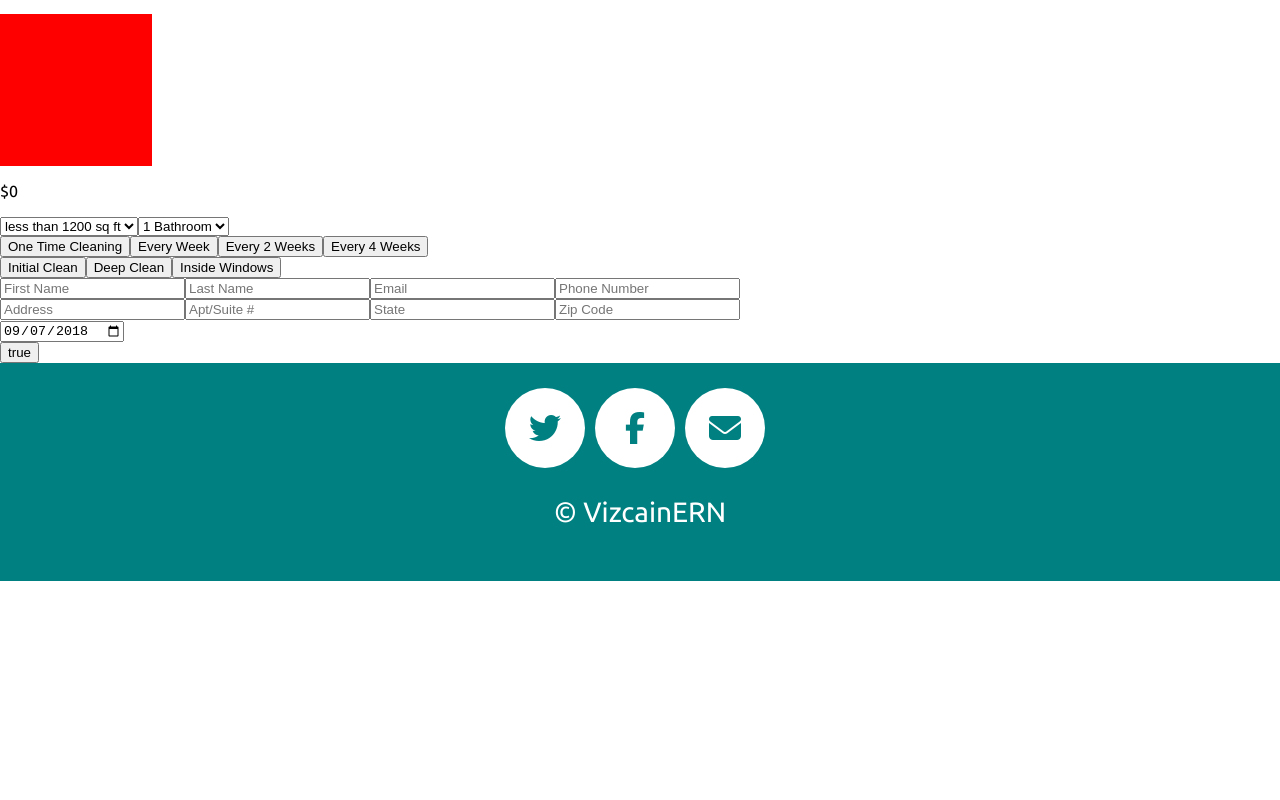
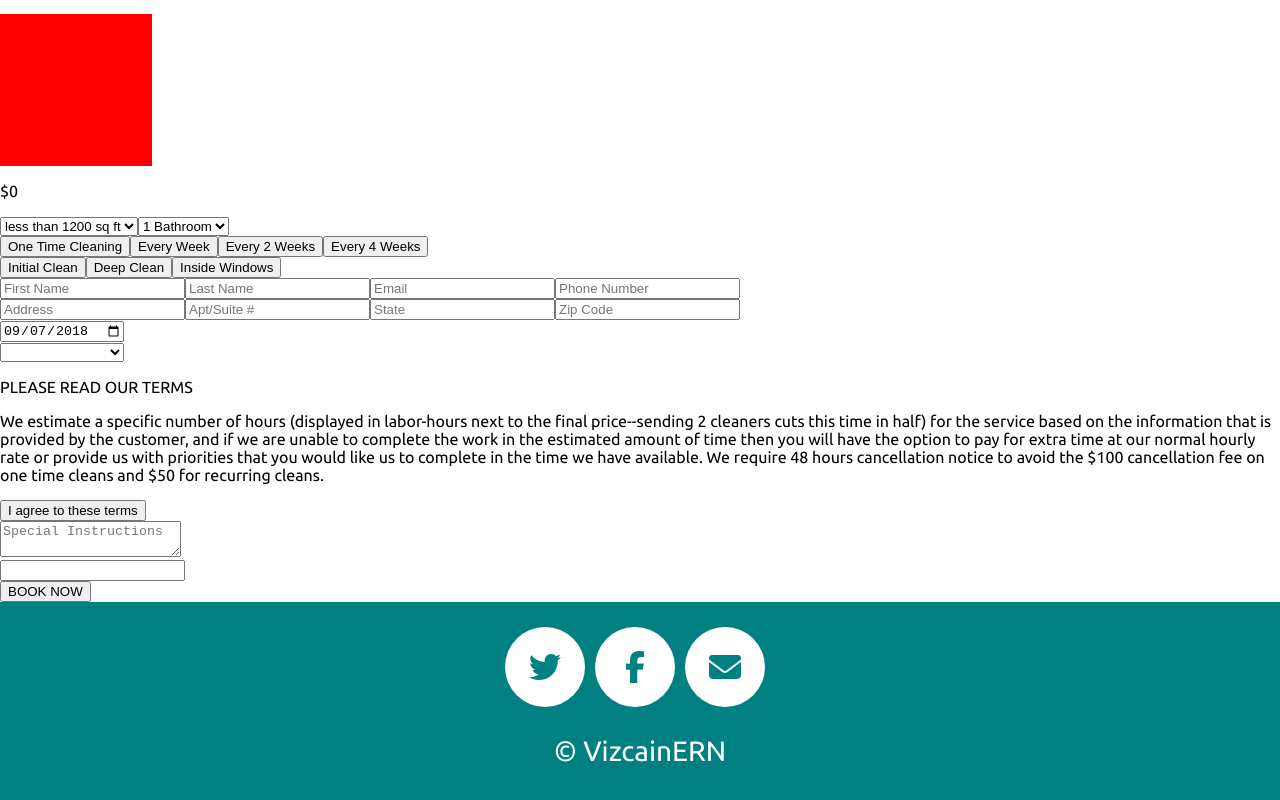
Before and after one commit to ArizonaMangoJuice/vizcaino-ERN, a React (Create React App) app: page / in a window 1280 px wide. Shown: the part 2469-3269 px from the top of the page. Before the commit the page ends 3050 px from the top, so only its background shows below. Built offline with nearby package versions, Linux system fonts and the light colour scheme.

Commit message:
finished all skeletal basic structure of calculator

```diff
--- a/src/components/calculator/Calculator.js
+++ b/src/components/calculator/Calculator.js
@@ -110,11 +110,36 @@ export default class Calculator extends Component{
 
         <div className='date-to-come'>
         <input type="date" id="myDate" value={this.state.date} onChange={this.updateDate}/>
-
         </div>
 
-        <div className='heavy-clean'>
-          <button>true</button>
+        <div className='how-to-access-home'>
+          <select>
+            <option value=''></option>
+            <option value='I will be home'>I will be home</option>
+            <option value='I will leave a key'>I will Leave a key</option>
+            <option value='Other'>Other</option>
+          </select>
+        </div>
+
+        <div className='terms-and-conditions'>
+          <p>PLEASE READ OUR TERMS</p>
+          <p>We estimate a specific number of hours (displayed in labor-hours next to the final price--sending 2 cleaners cuts this time in half) for the service based on the information that is provided by the customer, and if we are unable to complete the work in the estimated amount of time then you will have the option to pay for extra time at our normal hourly rate or provide us with priorities that you would like us to complete in the time we have available. We require 48 hours cancellation notice to avoid the $100 cancellation fee on one time cleans and $50 for recurring cleans. </p>
+          <button>I agree to these terms</button>
+        </div>
+
+        <div className='customer-comments'>
+          <textarea placeholder='Special Instructions'></textarea>
+        </div>
+
+        <div className='tip'>
+          <input type='number' />
+        </div>
+
+        <div className='payment-details'>
+        </div>
+
+        <div>
+          <button>BOOK NOW</button>
         </div>
       </div>
       {/* <OutputContainer /> */}
```
